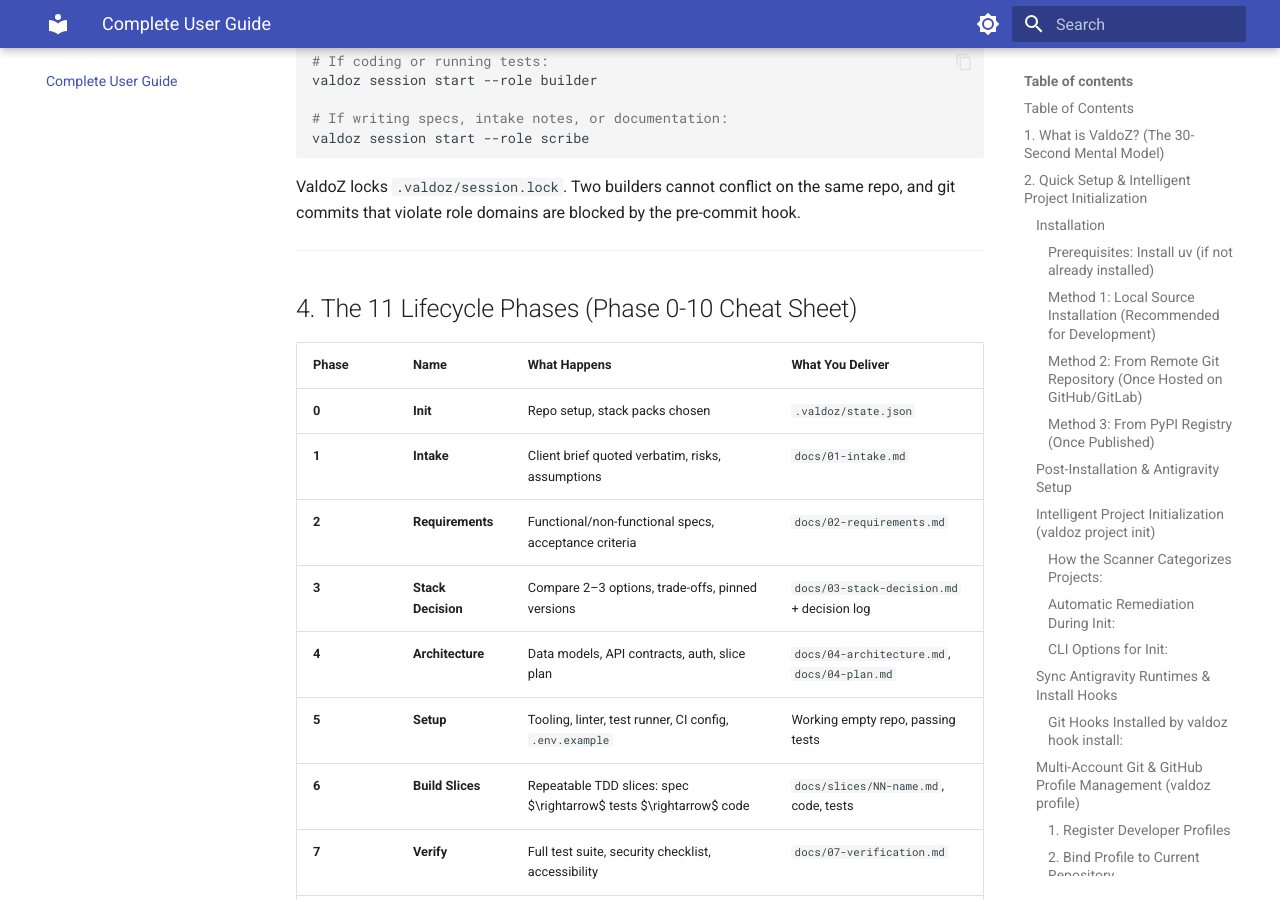
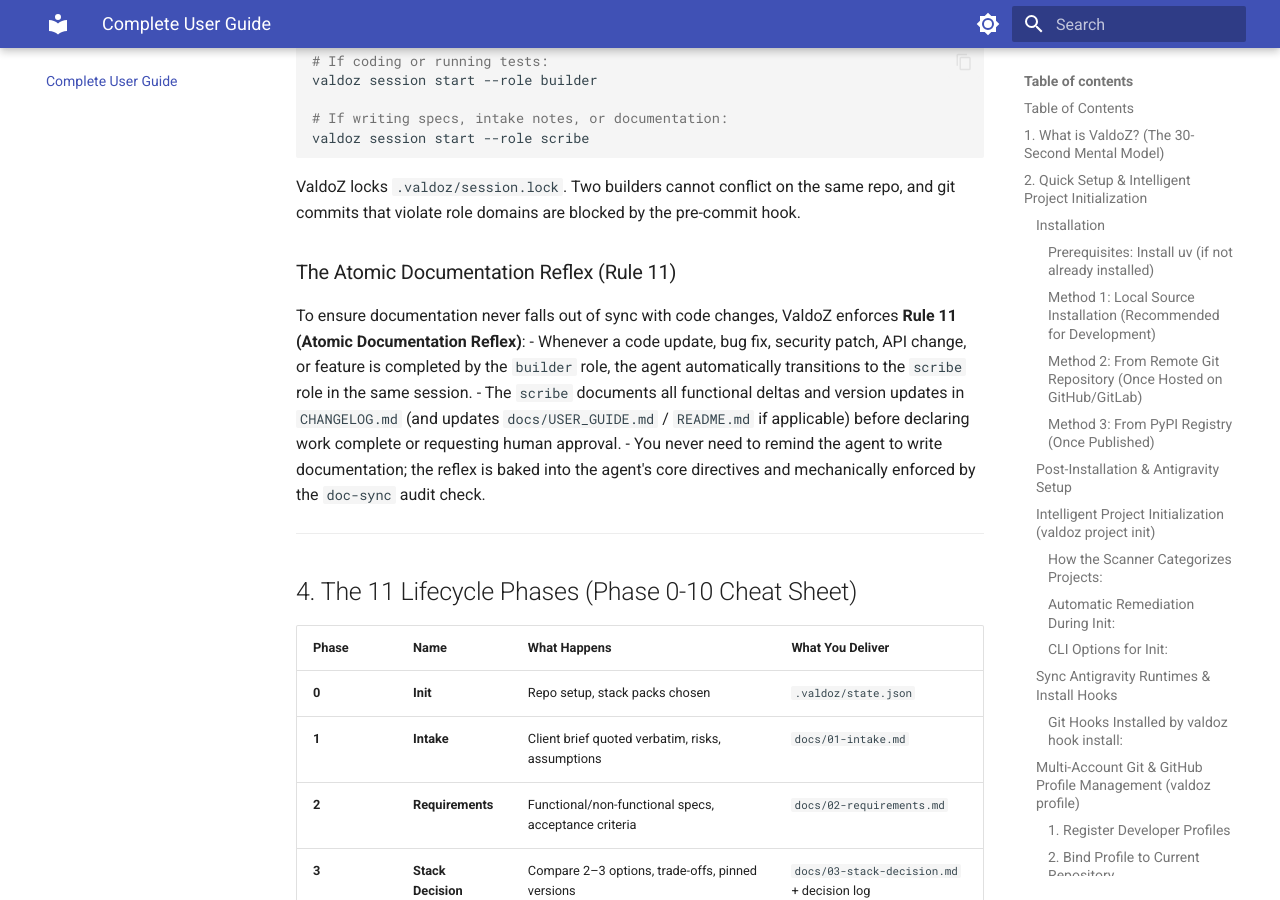
Before and after one commit to ajamea78/valdoz, an MkDocs documentation site: the page built from docs/USER_GUIDE.md, in a window 1280 px wide and 900 px high, scrolled down 7309 px. Built offline with MkDocs 1.6.1 and Material for MkDocs 9.7.7, drawn with Linux system fonts in a browser that asks for light colours; some of the changed text lies outside the part shown.

Commit message:
docs: document doc-sync audit check and Rule 11 atomic documentation reflex

````diff
--- a/docs/USER_GUIDE.md
+++ b/docs/USER_GUIDE.md
@@ -292,6 +292,12 @@
 ```
 ValdoZ locks `.valdoz/session.lock`. Two builders cannot conflict on the same repo, and git commits that violate role domains are blocked by the pre-commit hook.
 
+### The Atomic Documentation Reflex (Rule 11)
+To ensure documentation never falls out of sync with code changes, ValdoZ enforces **Rule 11 (Atomic Documentation Reflex)**:
+- Whenever a code update, bug fix, security patch, API change, or feature is completed by the `builder` role, the agent automatically transitions to the `scribe` role in the same session.
+- The `scribe` documents all functional deltas and version updates in `CHANGELOG.md` (and updates `docs/USER_GUIDE.md` / `README.md` if applicable) before declaring work complete or requesting human approval.
+- You never need to remind the agent to write documentation; the reflex is baked into the agent's core directives and mechanically enforced by the `doc-sync` audit check.
+
 ---
 
 ## 4. The 11 Lifecycle Phases (Phase 0-10 Cheat Sheet)
@@ -436,6 +442,7 @@
 ValdoZ automatically checks:
 - **Secrets Scan**: Scans for hardcoded AWS keys, OpenAI keys, private keys, and `.env` files (distinguishes safely gitignored local files from exposed files).
 - **Lockfile Check**: Verifies that `package-lock.json`, `uv.lock`, etc. are committed and dependencies are pinned.
+- **Documentation & Changelog Sync (`doc-sync`)**: Enforces presence of `CHANGELOG.md` and verifies that active project version headers match `pyproject.toml`, preventing undocumented code releases.
 - **Undeclared Imports**: Scans Python and JavaScript files to verify that all imported modules are declared in your package manifests (`pyproject.toml`, `package.json`).
 - **Git Identity Isolation**: Checks local git config (`user.email`, `user.name`, `credential.useHttpPath`) and project vault isolation to prevent accidental cross-account token leaks.
 - **Semgrep AST Static Analysis (`--semgrep`)**: Runs deterministic semantic AST code security scanning across the project to catch injection vulnerabilities, path traversal, dangerous imports, and insecure API usage.
@@ -479,6 +486,7 @@
 What `--fix` automatically remediates:
 - **Exposed `.env` files**: Automatically appends `.env` to `.gitignore` and untracks it from git cache if accidentally tracked (`git rm --cached .env`).
 - **Missing lockfiles**: Automatically generates `package-lock.json` via `npm install --package-lock-only` (or `uv.lock` via `uv lock`) when a manifest is present.
+- **Missing CHANGELOG.md**: Automatically scaffolds a baseline `CHANGELOG.md` following the Keep a Changelog standard matching your project version.
 - **Re-runs audit**: Confirms that fixes resolved the blocking issues.
 
 ---
````
Also changed, not shown: CHANGELOG.md (+4 -0 lines).
